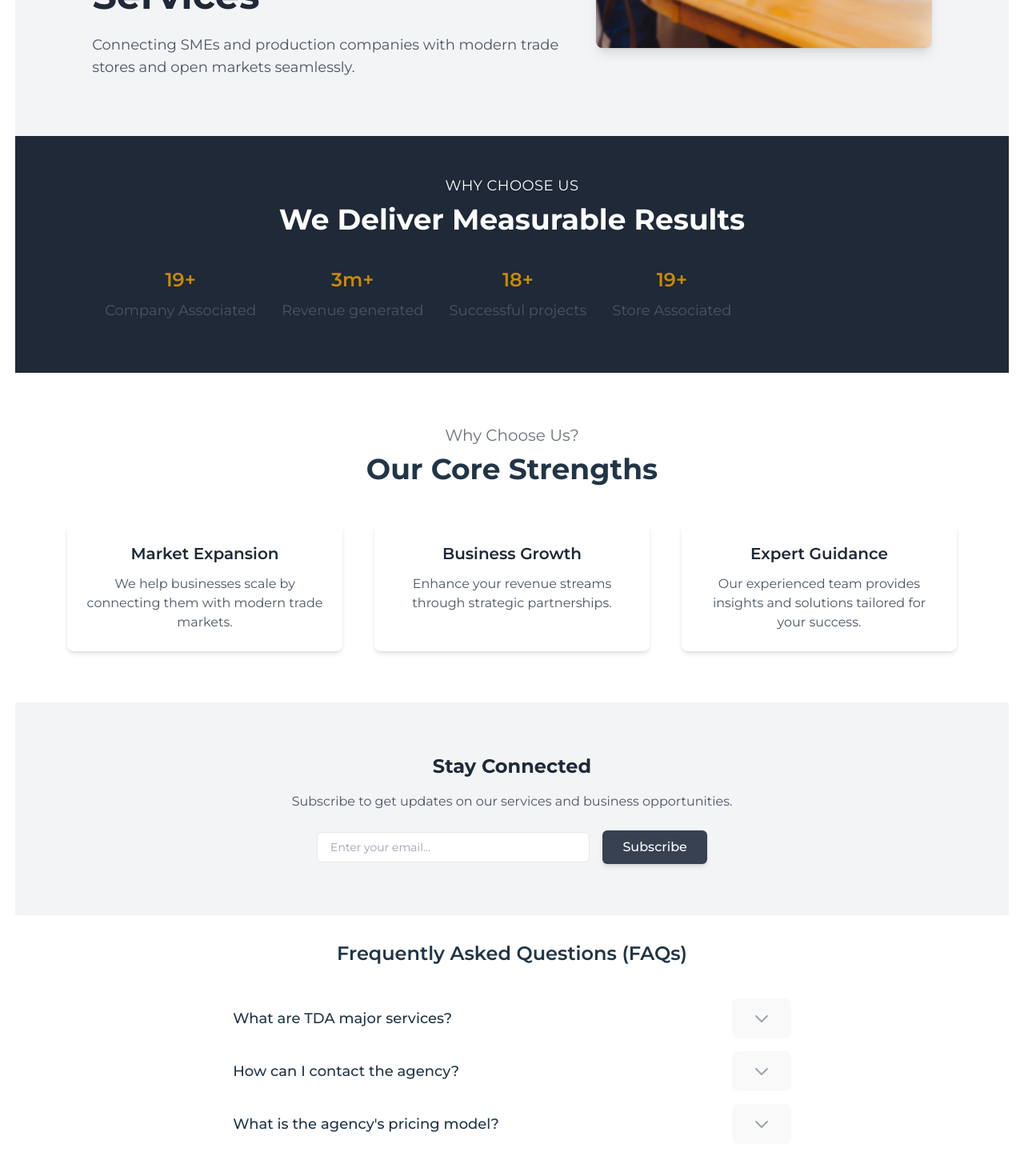
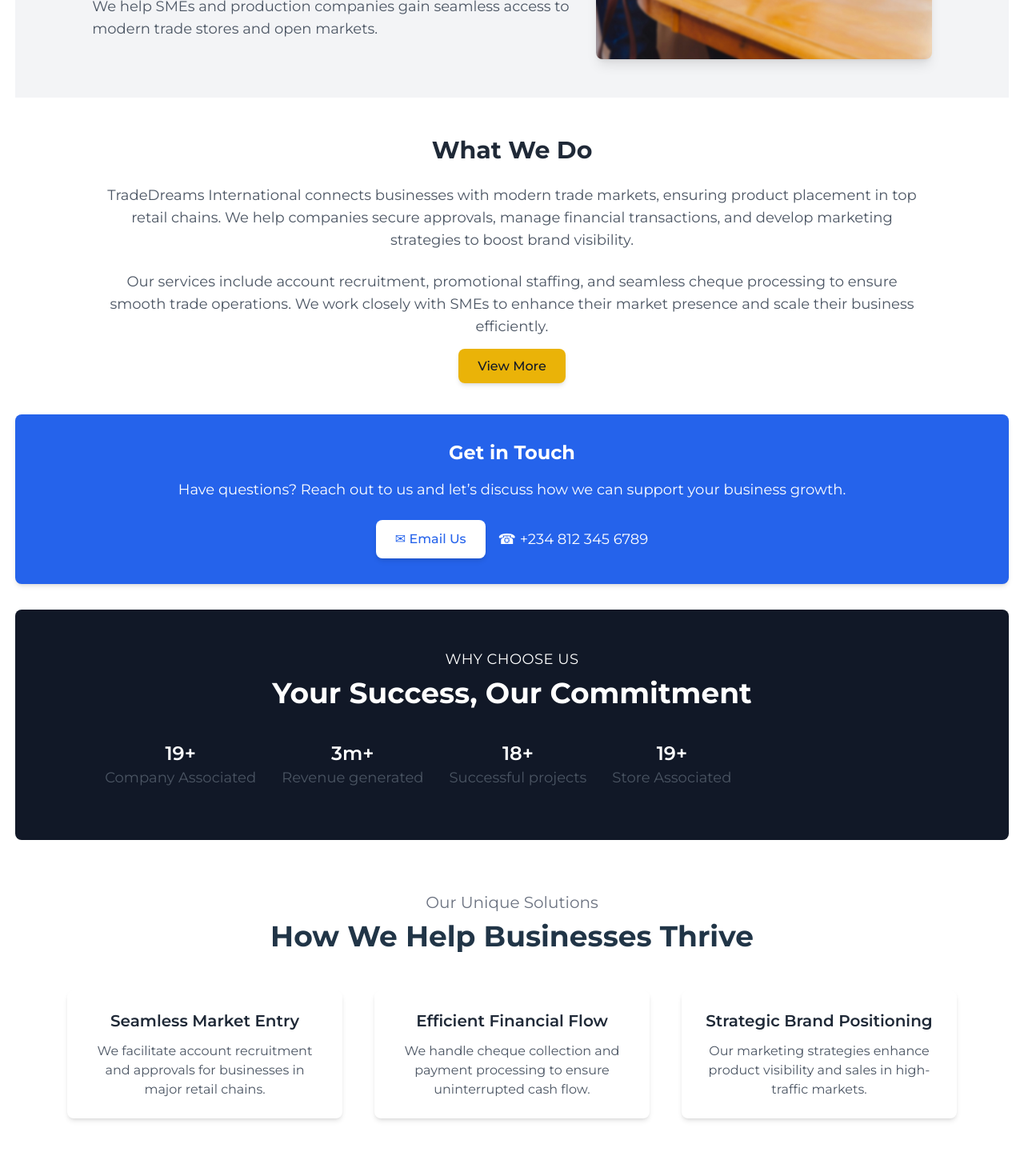
Before and after one commit to ifeoluwajohz/Pro-Market-Links-And-Services, a React (Vite) app: page / in a window 1280 px wide. Shown: the part 340-1810 px from the top of the page at 80% size. Built offline with nearby package versions, Linux system fonts and the light colour scheme.

Commit message:
corrected_3

```diff
--- a/src/components/About.jsx
+++ b/src/components/About.jsx
@@ -3,29 +3,26 @@
 
 const About = () => {
   return (
-    <div className="w-full bg-gray-900 text-gray-300">
-      {/* Header Image Section */}
+    <section className="w-full bg-gray-900 text-gray-300">
+      {/* Header Section */}
       <div className="about-img bg-cover bg-center h-60 sm:h-80 md:h-96 relative">
         <div className="absolute inset-0 bg-black bg-opacity-50 flex items-center justify-center">
           <h1 className="text-4xl md:text-5xl font-bold text-white tracking-wider">
-            About Us
+            About TradeDreams International
           </h1>
         </div>
       </div>
 
-      {/* Main Content Section */}
+      {/* Main Content */}
       <div className="max-w-6xl mx-auto px-6 md:px-16 py-12 space-y-16">
-
         {/* Overview */}
         <div className="flex flex-col md:flex-row items-center">
           <div className="w-full md:w-1/2 mb-6 md:mb-0">
             <h2 className="text-3xl font-semibold text-gray-400 mb-4 border-l-4 border-yellow-500 pl-4">
-              Overview
+              Our Mission
             </h2>
             <p className="text-gray-400 text-lg leading-7">
-              HelpOrg International is a promotional brand that helps small
-              businesses and production companies gain access to modern trade
-              markets such as ShopRite, Justrite, Jendol, and more.
+              TradeDreams International is committed to helping SMEs and production companies gain seamless access to modern trade markets such as ShopRite, Justrite, and Jendol, ensuring efficient market penetration and financial fluidity.
             </p>
           </div>
           <div className="w-full md:w-1/2 flex justify-center">
@@ -37,16 +34,14 @@
           </div>
         </div>
 
-        {/* Objective */}
+        {/* Core Objectives */}
         <div className="flex flex-col md:flex-row-reverse items-center">
           <div className="w-full md:w-1/2 mb-6 md:mb-0">
             <h2 className="text-3xl font-semibold text-gray-400 mb-4 border-r-4 border-yellow-500 pr-4 text-right">
-              Objective
+              Core Objectives
             </h2>
             <p className="text-gray-400 text-lg leading-7 text-right">
-              HelpOrg International's primary mission is to connect SMEs
-              and production companies with modern trade stores and open
-              markets.
+              We provide account recruitment, strategic product placement, and seamless cheque processing, ensuring smooth trade relationships between businesses and modern trade stores.
             </p>
           </div>
           <div className="w-full md:w-1/2 flex justify-center">
@@ -62,12 +57,10 @@
         <div className="flex flex-col md:flex-row items-center">
           <div className="w-full md:w-1/2 mb-6 md:mb-0">
             <h2 className="text-3xl font-semibold text-gray-400 mb-4 border-l-4 border-yellow-500 pl-4">
-              Target Audience
+              Who We Serve
             </h2>
             <p className="text-gray-400 text-lg leading-7">
-              HelpOrg International is dedicated to empowering small
-              businesses and production companies by ensuring their products
-              reach modern trade stores and open markets.
+              We focus on small business owners and production companies, helping them establish strong trade relationships with key retailers and wholesalers for optimal market penetration.
             </p>
           </div>
           <div className="w-full md:w-1/2 flex justify-center">
@@ -80,70 +73,24 @@
         </div>
       </div>
 
-      {/* Contact Section */}
-      <div className="bg-gray-800 py-16 px-6">
-        <div className="max-w-6xl mx-auto text-center">
-          <h2 className="text-4xl font-bold text-yellow-500 mb-6">Get in Touch</h2>
-          <p className="text-gray-400 text-lg mb-8">
-            Have any questions? Fill out the form below and we’ll get back to you.
-          </p>
-
-          {/* Contact Form */}
+      {/* Contact Us Section */}
+      <div className="bg-gray-800 py-16 px-6 text-center text-gray-300">
+        <h2 className="text-3xl font-bold text-yellow-500 mb-6">Contact Us</h2>
+        <p className="text-lg mb-6">Have any questions? Reach out to us, and we’ll be happy to assist you.</p>
         <form className="max-w-3xl mx-auto bg-gray-700 p-6 rounded-lg shadow-lg">
           <div className="mb-4">
-              <input
-                type="text"
-                placeholder="Your Name"
-                className="w-full p-3 rounded bg-gray-600 text-white placeholder-gray-400 border border-gray-500 focus:outline-none focus:ring-2 focus:ring-yellow-500"
-              />
+            <input type="text" placeholder="Your Name" className="w-full p-3 rounded bg-gray-600 text-white placeholder-gray-400 border border-gray-500 focus:outline-none focus:ring-2 focus:ring-yellow-500" />
           </div>
           <div className="mb-4">
-              <input
-                type="email"
-                placeholder="Your Email"
-                className="w-full p-3 rounded bg-gray-600 text-white placeholder-gray-400 border border-gray-500 focus:outline-none focus:ring-2 focus:ring-yellow-500"
-              />
+            <input type="email" placeholder="Your Email" className="w-full p-3 rounded bg-gray-600 text-white placeholder-gray-400 border border-gray-500 focus:outline-none focus:ring-2 focus:ring-yellow-500" />
           </div>
           <div className="mb-4">
-              <textarea
-                placeholder="Your Message"
-                rows="4"
-                className="w-full p-3 rounded bg-gray-600 text-white placeholder-gray-400 border border-gray-500 focus:outline-none focus:ring-2 focus:ring-yellow-500"
-              ></textarea>
+            <textarea placeholder="Your Message" rows="4" className="w-full p-3 rounded bg-gray-600 text-white placeholder-gray-400 border border-gray-500 focus:outline-none focus:ring-2 focus:ring-yellow-500"></textarea>
           </div>
-            <button
-              type="submit"
-              className="w-full py-3 bg-yellow-500 text-gray-900 font-semibold rounded-lg hover:bg-yellow-600 transition"
-            >
-              Send Message
-            </button>
+          <button type="submit" className="w-full py-3 bg-yellow-500 text-gray-900 font-semibold rounded-lg hover:bg-yellow-600 transition">Send Message</button>
         </form>
-
-          {/* Contact Details */}
-          <div className="mt-12 flex flex-col md:flex-row items-center justify-around text-gray-400 text-lg">
-            <div className="mb-6 md:mb-0">
-              <p>📍 123 Industrial Zone, Lagos, Nigeria</p>
       </div>
-            <div className="mb-6 md:mb-0">
-              <p>📧 contact@helporg.com</p>
-            </div>
-            <div>
-              <p>📞 +234 812 345 6789</p>
-            </div>
-          </div>
-
-          {/* Google Map Embed (Optional) */}
-          <div className="mt-12">
-            <iframe
-              className="w-full h-64 rounded-lg shadow-lg"
-              src="https://www.google.com/maps/embed?pb=!1m18!1m12!1m3!1d3875.511021124177!2d3.379205014705297!3d6.524379295262274!2m3!1f0!2f0!3f0!3m2!1i1024!2i768!4f13.1!3m3!1m2!1s0x103b8c6b1e88f4df%3A0xe03d767f4de59527!2sLagos%2C%20Nigeria!5e0!3m2!1sen!2s!4v1648626143004!5m2!1sen!2s"
-              allowFullScreen=""
-              loading="lazy"
-            ></iframe>
-          </div>
-        </div>
-      </div>
-    </div>
+    </section>
   );
 };
 
--- a/src/components/Faq.jsx
+++ b/src/components/Faq.jsx
@@ -5,16 +5,20 @@
 
   const faqs = [
     {
-      question: "What are TDA major services?",
-      answer: "Our major services include digital marketing, SEO, content creation, and social media management."
+      question: "What services does TradeDreams International offer?",
+      answer: "We specialize in connecting SMEs and production companies with modern trade markets, ensuring smooth registration, strategic product placement, and payment facilitation."
     },
     {
-      question: "How can I contact the agency?",
-      answer: "You can contact us via email at contact@agency.com or call us at (123) 456-7890."
+      question: "How can my business get registered with major trade stores?",
+      answer: "TradeDreams International assists in securing approvals and facilitating the registration process with retail chains such as ShopRite, Justrite, and Jendol."
     },
     {
-      question: "What is the agency's pricing model?",
-      answer: "We offer flexible pricing models including hourly rates, project-based pricing, and retainer agreements."
+      question: "How does TradeDreams International support financial transactions?",
+      answer: "We help businesses manage cheque collections, ensure timely payments, and maintain seamless financial operations with trade partners."
+    },
+    {
+      question: "What marketing strategies do you offer?",
+      answer: "We provide in-store promotions, hire brand promoters, and implement targeted marketing strategies to enhance brand visibility and sales."
     }
   ];
 
@@ -27,7 +31,7 @@
       <h1 className="text-lg md:text-2xl font-semibold mb-6 md:mb-10">Frequently Asked Questions (FAQs)</h1>
       {faqs.map((faq, index) => (
         <div key={index} className="text-xl faq my-4">
-          <div onClick={() => toggleMenu(index)} className="flex items-center justify-between mx-2 lg:mx-60">
+          <div onClick={() => toggleMenu(index)} className="flex items-center justify-between mx-2 lg:mx-60 cursor-pointer">
             <p className="text-left text-sm md:text-lg font-medium">{faq.question}</p>
             <button className="text-gray-400 focus:border-none focus:outline-none">
               <svg className={`h-6 w-6 transition-transform duration-300 ${openIndex === index ? 'transform rotate-45' : ''}`} fill="none" stroke="currentColor" viewBox="0 0 24 24" xmlns="http://www.w3.org/2000/svg">
--- a/src/components/Home.jsx
+++ b/src/components/Home.jsx
@@ -1,40 +1,24 @@
 import React, { useState } from 'react';
+import {Link} from "react-router-dom"
 import analysis from '../assets/contract.jpg';
 import StatisticsGrid from './Number';
-import { createClient } from '@supabase/supabase-js';
 import '../css/index.css';
-
-// const supabaseUrl = import.meta.env.REACT_APP_SUPABASE_URL;
-// const supabaseKey = import.meta.env.SUPABASE_KEY;
-// export const supabase = createClient(supabaseUrl, supabaseKey);
 
 const Home = () => {
   const [email, setEmail] = useState('');
   const [error, setError] = useState(null);
   const [successMessage, setSuccessMessage] = useState('');
 
-  const handleSubmit = async (e) => {
+  const handleSubmit = (e) => {
     e.preventDefault();
-    const { data, error } = await supabase.from('subscribers').insert([{ email }]);
-
-    if (error) {
-      setError('Subscription failed. Please try again.');
-    } else {
-      setSuccessMessage('Subscription successful!');
-      setError(null);
-      setEmail('');
+    if (!email) {
+      setError('Please enter a valid email.');
+      return;
     }
+    setSuccessMessage('Subscription successful!');
+    setError(null);
+    setEmail('');
   };
-
-  const ProcessStep = ({ number, title, description, bgColor, textColor, shadowColor }) => (
-    <div className={`flex flex-col items-center my-6 md:w-1/3 px-4`}>
-      <div className={`w-16 h-16 ${bgColor} rounded-full flex items-center justify-center ${textColor} text-xl font-bold mb-4 shadow-lg ${shadowColor}`}>
-        {number}
-      </div>
-      <h3 className="text-lg font-semibold mb-2 text-center">{title}</h3>
-      <p className="text-sm text-gray-500 text-center max-w-xs">{description}</p>
-    </div>
-  );
 
   return (
     <>
@@ -43,62 +27,72 @@
         <div className="flex flex-col justify-center w-full md:w-3/5 mb-6 md:mb-0">
           <p className="text-gray-500 mb-4 text-lg uppercase tracking-wider">Empowering Businesses</p>
           <h1 className="text-gray-800 text-3xl md:text-5xl font-bold leading-tight mb-6">
-            Unlock <span className="text-yellow-600">Limitless Opportunities</span> with <br/> Promarket Link & Services
+            Transform <span className="text-blue-600">Your Business</span> with TradeDreams International
           </h1>
           <p className="text-gray-600 text-md md:text-lg mb-6">
-            Connecting SMEs and production companies with modern trade stores and open markets seamlessly.
+            We help SMEs and production companies gain seamless access to modern trade stores and open markets.
           </p>
+        </div>
+        <div className="md:w-2/5 w-full flex justify-center">
+          <img className="w-full rounded-lg shadow-lg" src={analysis} alt="Market Analysis" />
+        </div>
+      </div>
 
-        </div>
-        <div className="md:w-2/5 w-full">
-          <img className="w-full rounded-lg shadow-lg" src={analysis} alt="Analysis" />
+      {/* About Our Services */}
+      <div className="max-w-6xl mx-auto px-6 md:px-16 py-12 text-center">
+        <h2 className="text-3xl font-bold text-gray-800 mb-6">What We Do</h2>
+        <p className="text-lg text-gray-600 mb-6">
+          TradeDreams International connects businesses with modern trade markets, ensuring product placement in top retail chains.
+          We help companies secure approvals, manage financial transactions, and develop marketing strategies to boost brand visibility.
+        </p>
+        <p className="text-lg text-gray-600 mb-6">
+          Our services include account recruitment, promotional staffing, and seamless cheque processing to ensure smooth trade operations.
+          We work closely with SMEs to enhance their market presence and scale their business efficiently.
+        </p>
+        <Link to="/about" className="bg-yellow-500 text-gray-900 px-6 py-3 rounded-lg shadow-md hover:bg-yellow-600 transition">
+          View More
+        </Link>
+      </div>
+
+      {/* Quick Contact Section */}
+      <div className="bg-blue-600 py-8 px-6 md:px-16 lg:px-24 text-center text-white rounded-lg shadow-md">
+        <h2 className="text-2xl font-bold mb-4">Get in Touch</h2>
+        <p className="text-lg mb-6">Have questions? Reach out to us and let’s discuss how we can support your business growth.</p>
+        <div className="flex flex-col md:flex-row justify-center items-center gap-4">
+          <a href="mailto:contact@tradedreams.com" className="bg-white text-blue-600 px-6 py-3 rounded-lg shadow-md hover:bg-gray-200 transition">
+            ✉ Email Us
+          </a>
+          <p className="text-lg">
+            ☎ +234 812 345 6789
+          </p>
         </div>
       </div>
 
       {/* Statistics Section */}
-      <div className="previos text-center px-6 md:px-16 lg:px-24 py-12 bg-gray-800 text-white">
+      <div className="text-center px-6 md:px-16 lg:px-24 py-12 bg-gray-900 text-white rounded-lg mt-8">
         <h2 className="text-lg uppercase tracking-wide mb-2">Why Choose Us</h2>
-        <h1 className="text-2xl md:text-4xl font-bold mb-6">We Deliver Measurable Results</h1>
+        <h1 className="text-2xl md:text-4xl font-bold mb-6">Your Success, Our Commitment</h1>
         <StatisticsGrid />
       </div>
 
       {/* Key Features Section */}
       <div className="max-w-6xl mx-auto px-5 py-16 text-center">
-        <h2 className="text-gray-500 text-xl mb-2">Why Choose Us?</h2>
-        <h1 className="text-3xl md:text-4xl font-bold mb-12">Our Core Strengths</h1>
+        <h2 className="text-gray-500 text-xl mb-2">Our Unique Solutions</h2>
+        <h1 className="text-3xl md:text-4xl font-bold mb-12">How We Help Businesses Thrive</h1>
         <div className="grid md:grid-cols-3 gap-10">
           <div className="p-6 shadow-md rounded-lg bg-white">
-            <h3 className="text-xl font-semibold text-gray-800 mb-3">Market Expansion</h3>
-            <p className="text-gray-600">We help businesses scale by connecting them with modern trade markets.</p>
+            <h3 className="text-xl font-semibold text-gray-800 mb-3">Seamless Market Entry</h3>
+            <p className="text-gray-600">We facilitate account recruitment and approvals for businesses in major retail chains.</p>
           </div>
           <div className="p-6 shadow-md rounded-lg bg-white">
-            <h3 className="text-xl font-semibold text-gray-800 mb-3">Business Growth</h3>
-            <p className="text-gray-600">Enhance your revenue streams through strategic partnerships.</p>
+            <h3 className="text-xl font-semibold text-gray-800 mb-3">Efficient Financial Flow</h3>
+            <p className="text-gray-600">We handle cheque collection and payment processing to ensure uninterrupted cash flow.</p>
           </div>
           <div className="p-6 shadow-md rounded-lg bg-white">
-            <h3 className="text-xl font-semibold text-gray-800 mb-3">Expert Guidance</h3>
-            <p className="text-gray-600">Our experienced team provides insights and solutions tailored for your success.</p>
+            <h3 className="text-xl font-semibold text-gray-800 mb-3">Strategic Brand Positioning</h3>
+            <p className="text-gray-600">Our marketing strategies enhance product visibility and sales in high-traffic markets.</p>
           </div>
         </div>
-      </div>
-
-      {/* Contact Section */}
-      <div className="bg-gray-100 py-16 px-6 md:px-16 lg:px-24 text-center">
-        <h2 className="text-2xl font-bold text-gray-800 mb-4">Stay Connected</h2>
-        <p className="text-gray-600 mb-6">Subscribe to get updates on our services and business opportunities.</p>
-        <form onSubmit={handleSubmit} className="flex flex-col md:flex-row items-center justify-center gap-4 max-w-lg mx-auto">
-          <input
-            type="email"
-            required
-            value={email}
-            onChange={(e) => setEmail(e.target.value)}
-            className="px-4 py-2 w-full md:w-2/3 border rounded-md text-sm focus:outline-gray-300"
-            placeholder="Enter your email..."
-          />
-          <button type="submit" className="bg-gray-700 text-white px-6 py-2 rounded-md shadow-md hover:bg-gray-900 transition">Subscribe</button>
-        </form>
-        {error && <p className="text-red-500 text-sm mt-2">{error}</p>}
-        {successMessage && <p className="text-green-500 text-sm mt-2">{successMessage}</p>}
       </div>
     </>
   );
--- a/src/components/Navbar.jsx
+++ b/src/components/Navbar.jsx
@@ -45,7 +45,7 @@
           <svg
             className="w-6 h-6"
             fill={theme === 'dark' ? 'white' : 'gray'}
-            stroke={theme === 'dark' ? 'dark' : 'currentColor'}
+            stroke={theme === 'dark' ? 'gray' : 'gray'}
             viewBox="0 0 24 24" xmlns="http://www.w3.org/2000/svg"
           >
             <path strokeLinecap="round" strokeLinejoin="round" strokeWidth="2" d={isOpen ? "M6 18L18 6M6 6l12 12" : "M4 6h16M4 12h16M4 18h16"}></path>
--- a/src/components/Services.jsx
+++ b/src/components/Services.jsx
@@ -3,43 +3,49 @@
 
 const Services = () => {
   return (
-    <div className="w-full bg-gray-100 py-12">
+    <section className="w-full bg-gray-100 py-12">
       <div className="max-w-5xl mx-auto px-6 text-center">
-        <h2 className="text-3xl font-extrabold text-gray-800 mb-8">The Problem We Solve</h2>
+        <h2 className="text-3xl font-extrabold text-gray-800 mb-8">
+          Bridging the Gap in Modern Trade
+        </h2>
 
         <div className="bg-white shadow-md rounded-lg p-6 flex flex-col md:flex-row items-center text-left">
-          <img src="https://plus.unsplash.com/premium_photo-1661385890129-8d7ae484b84f?w=500&auto=format&fit=crop&q=60&ixlib=rb-4.0.3&ixid=M3wxMjA3fDB8MHxzZWFyY2h8NzN8fG1hcmtldGluZ3xlbnwwfHwwfHx8MA%3D%3D" alt="Analysis" className="w-48 h-48 object-cover rounded-lg mb-4 md:mb-0 md:mr-6" />
+          <img
+            src="https://plus.unsplash.com/premium_photo-1661385890129-8d7ae484b84f?w=500&auto=format&fit=crop&q=60&ixlib=rb-4.0.3&ixid=M3wxMjA3fDB8MHxzZWFyY2h8NzN8fG1hcmtldGluZ3xlbnwwfHwwfHx8MA%3D%3D"
+            alt="Market Analysis"
+            className="w-48 h-48 object-cover rounded-lg mb-4 md:mb-0 md:mr-6"
+          />
           <div>
-            <h3 className="text-2xl font-semibold text-gray-900 mb-3">Modern Trade Challenges</h3>
+            <h3 className="text-2xl font-semibold text-gray-900 mb-3">Challenges in Modern Trade</h3>
             <p className="text-gray-700 leading-relaxed">
-              Many production companies face difficulties in establishing a presence in major trade stores like ShopRite, Jendol, and Justrite. Additionally, limited access to open markets significantly hinders sales and visibility.
+              Many SMEs and production companies struggle to secure a presence in major retail chains like ShopRite, Jendol, and Justrite. Additionally, limited market access hinders brand visibility and sales growth.
             </p>
           </div>
         </div>
 
         <div className="grid md:grid-cols-2 gap-6 mt-10">
           <div className="bg-green-50 shadow-sm rounded-lg p-6 hover:shadow-lg transition">
-            <h3 className="text-xl font-bold text-green-700 mb-4">Why Choose Us?</h3>
+            <h3 className="text-xl font-bold text-green-700 mb-4">Our Unique Solutions</h3>
             <ul className="space-y-3 text-gray-700">
-              <li>✔ Seamless registration with trade stores.</li>
-              <li>✔ Strategic product placement to minimize unpaid debts.</li>
-              <li>✔ Assistance with cheque collection and payment processing.</li>
-              <li>✔ In-store promotional staff for better visibility.</li>
-              <li>✔ Effective strategies to boost sales and brand recognition.</li>
+              <li>✔ Seamless registration with top retail chains.</li>
+              <li>✔ Market research to identify optimal store placements.</li>
+              <li>✔ Cheque processing and payment facilitation.</li>
+              <li>✔ Recruitment of in-store promoters and supervisors.</li>
+              <li>✔ Tailored sales strategies to maximize brand visibility.</li>
             </ul>
           </div>
 
           <div className="bg-red-50 shadow-sm rounded-lg p-6 hover:shadow-lg transition">
-            <h3 className="text-xl font-bold text-red-700 mb-4">Challenges Faced by Companies</h3>
+            <h3 className="text-xl font-bold text-red-700 mb-4">Key Market Challenges</h3>
             <ul className="space-y-3 text-gray-700">
-              <li>✖ Difficulty securing approvals from retail chains.</li>
-              <li>✖ Delayed payments affecting cash flow.</li>
-              <li>✖ Ineffective marketing strategies wasting resources.</li>
+              <li>✖ Difficulty obtaining retail chain approvals.</li>
+              <li>✖ Payment delays affecting cash flow stability.</li>
+              <li>✖ Inefficient marketing strategies reducing ROI.</li>
             </ul>
           </div>
         </div>
       </div>
-    </div>
+    </section>
   );
 };
 
```
Lines whose indentation alone changed are shown as unchanged.
